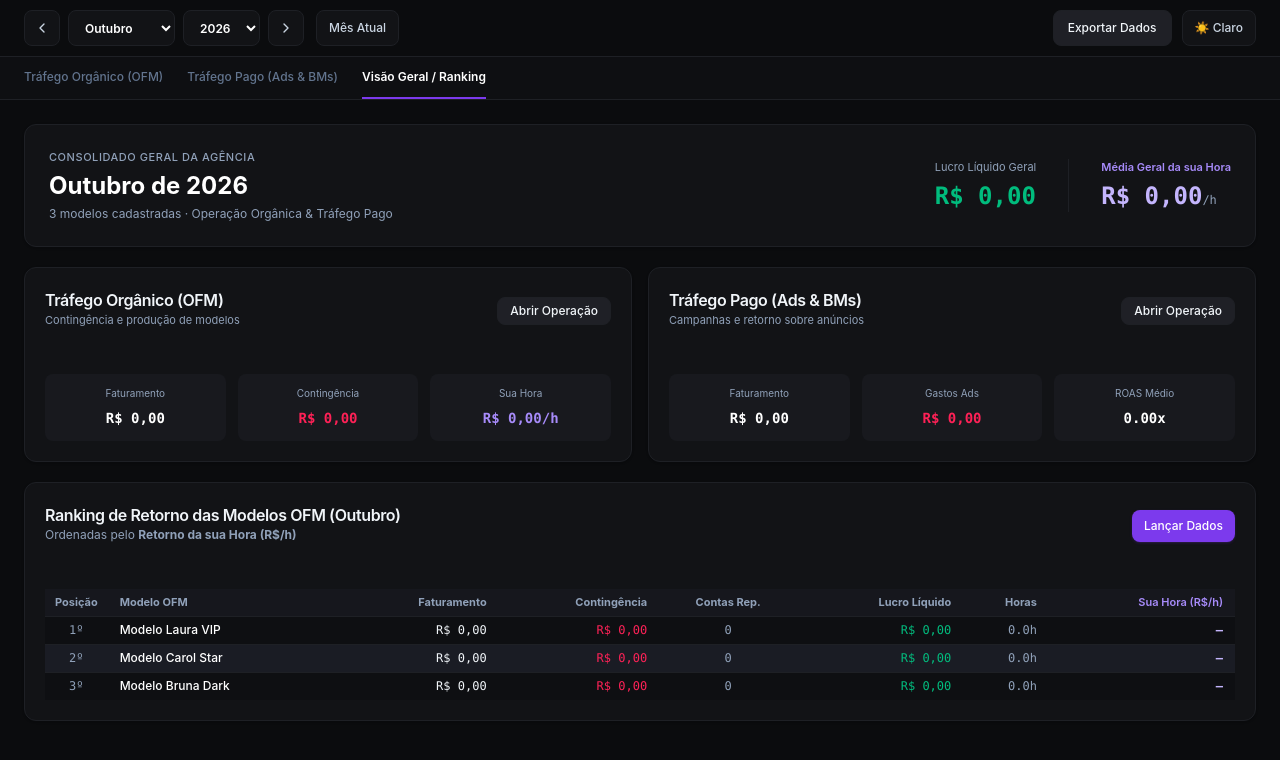
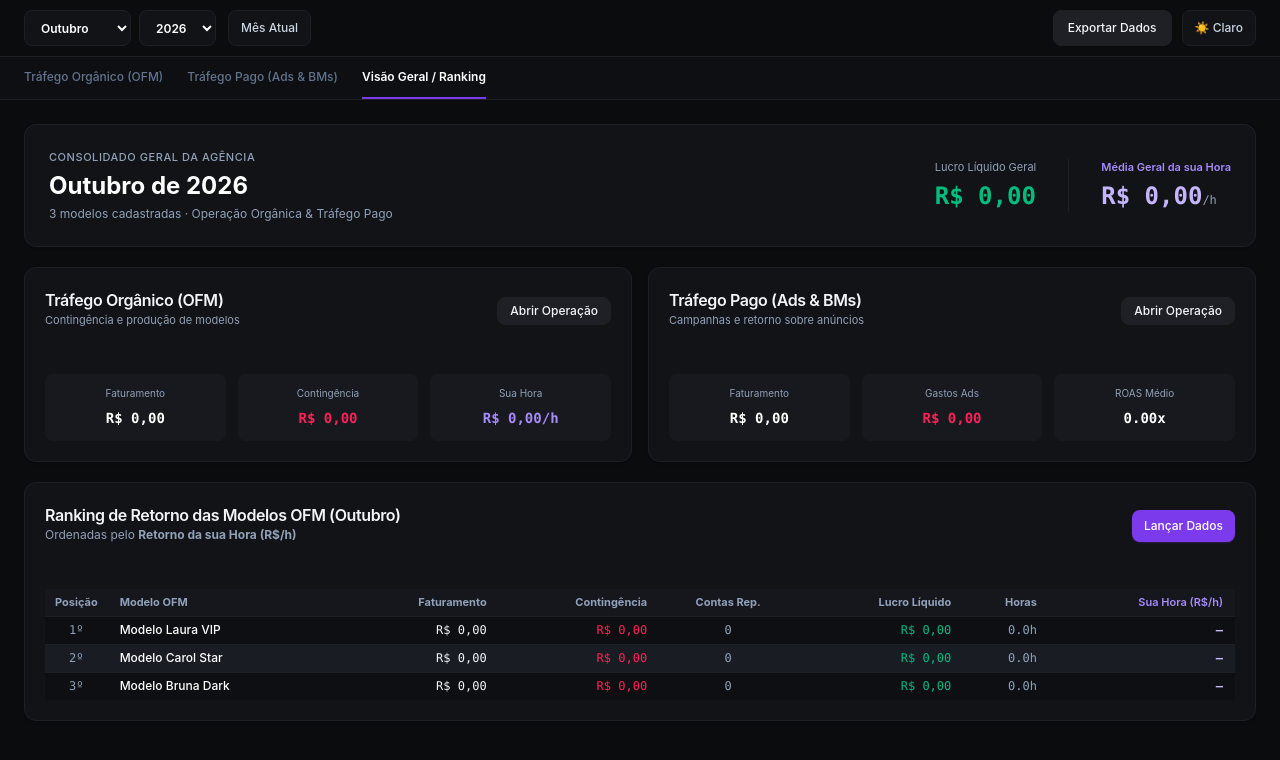
Before and after one commit to sr-satoru/app-tempo, a React (Vite) app: page /dashboard in a window 1280 px wide. Shown: the top 760 px of the page. Built offline with nearby package versions, Linux system fonts and the light colour scheme.

Commit message:
refactor: remove previous and next month navigation buttons from header calendar

```diff
--- a/src/components/analytics/header-calendar.tsx
+++ b/src/components/analytics/header-calendar.tsx
@@ -1,5 +1,4 @@
 import React from 'react'
-import { ChevronLeft, ChevronRight } from 'lucide-react'
 import { Button } from '@/components/ui/button'
 import { useCalendarContext } from '@/contexts/calendar-context'
 import { useTheme } from '@/contexts/theme-context'
@@ -15,8 +14,6 @@ export const HeaderCalendar: React.FC<HeaderCalendarProps> = ({ onOpenExport })
     selectedMonth,
     setSelectedYear,
     setSelectedMonth,
-    goToPreviousMonth,
-    goToNextMonth,
     goToCurrentMonth,
   } = useCalendarContext()
   const { theme, toggleTheme } = useTheme()
@@ -28,16 +25,6 @@ export const HeaderCalendar: React.FC<HeaderCalendarProps> = ({ onOpenExport })
       <div className="mx-auto flex flex-wrap items-center justify-between gap-4 max-w-[1600px]">
         {/* Controle de Calendário Organizado e Limpo */}
         <div className="flex items-center gap-2">
-          {/* Botão Anterior */}
-          <button
-            type="button"
-            onClick={goToPreviousMonth}
-            title="Mês anterior"
-            className="flex items-center justify-center h-9 w-9 rounded-lg border border-slate-200 dark:border-[#1E2025] bg-slate-50 dark:bg-[#121316] text-slate-700 dark:text-slate-300 hover:bg-slate-100 dark:hover:bg-[#1A1C22] transition-colors cursor-pointer"
-          >
-            <ChevronLeft className="h-4 w-4" />
-          </button>
-
           {/* Select de Mês */}
           <select
             value={selectedMonth}
@@ -63,16 +50,6 @@ export const HeaderCalendar: React.FC<HeaderCalendarProps> = ({ onOpenExport })
               </option>
             ))}
           </select>
-
-          {/* Botão Próximo */}
-          <button
-            type="button"
-            onClick={goToNextMonth}
-            title="Próximo mês"
-            className="flex items-center justify-center h-9 w-9 rounded-lg border border-slate-200 dark:border-[#1E2025] bg-slate-50 dark:bg-[#121316] text-slate-700 dark:text-slate-300 hover:bg-slate-100 dark:hover:bg-[#1A1C22] transition-colors cursor-pointer"
-          >
-            <ChevronRight className="h-4 w-4" />
-          </button>
 
           {/* Botão Mês Atual */}
           <button
```
